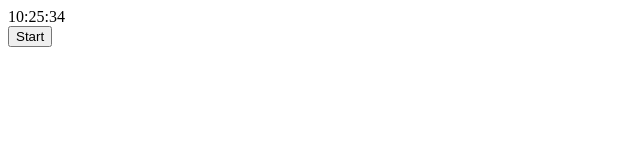
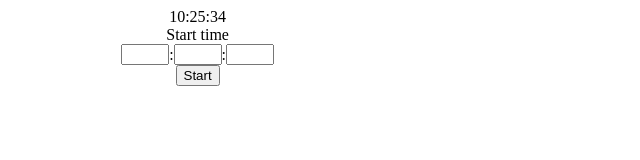
Before and after one commit to davitSahakyan/alarm-clock, a plain HTML site: page index.html in a window 1280 px wide. Shown: the whole page, without its empty margins (0-640 px from the left). Drawn offline with Linux system fonts and the light colour scheme.

Commit message:
Add validation for time input part

```diff
--- a/index.html
+++ b/index.html
@@ -10,7 +10,35 @@
         <div id="container">
             <div id="clockContainer">
                 <div id="time"></div>
-                <div id="timeInputPart"></div>
+                <div>Start time</div>
+                <div id="timeInputPart">
+                    <input
+                        type="number"
+                        id="hours"
+                        class="timeInput"
+                        min="0"
+                        max="24"
+                        step="1"
+                    />
+                    <span>:</span>
+                    <input
+                        type="number"
+                        id="minutes"
+                        class="timeInput"
+                        min="0"
+                        max="60"
+                        step="1"
+                    />
+                    <span>:</span>
+                    <input
+                        type="number"
+                        id="seconds"
+                        class="timeInput"
+                        min="0"
+                        max="60"
+                        step="1"
+                    />
+                </div>
                 <div id="setTimeButtonContainer">
                     <button id="setTimeButton">Start</button>
                 </div>
--- a/script.js
+++ b/script.js
@@ -1,13 +1,17 @@
 const timeDiv = document.getElementById("time");
 
+let inputedHours = document.getElementById("hours");
+let inputedMinutes = document.getElementById("minutes");
+let inputedSeconds = document.getElementById("seconds");
+
 let currentTime = setInterval(() => {
-    var date = new Date();
+    let date = new Date();
 
-    var hours = date.getHours();
+    let hours = date.getHours();
 
-    var minutes = date.getMinutes();
+    let minutes = date.getMinutes();
 
-    var seconds = date.getSeconds();
+    let seconds = date.getSeconds();
 
     timeDiv.textContent =
         addZero(hours) + ":" + addZero(minutes) + ":" + addZero(seconds);
@@ -16,3 +20,45 @@ let currentTime = setInterval(() => {
 function addZero(time) {
     return time < 10 ? "0" + time : time;
 }
+
+// Validation part
+
+validateHours = () => {
+    const hours = inputedHours.value;
+    inputedHours.value = Math.round(hours);
+    if (hours > 24) {
+        inputedHours.value = 24;
+    } else if (hours < 0) {
+        inputedHours.value = 0;
+    }
+};
+validateMinutesAndSeconds = (input) => {
+    let value = input.value;
+    input.value = Math.round(value);
+    if (value > 60) {
+        input.value = 60;
+    } else if (value < 0) {
+        input.value = 0;
+    }
+};
+
+inputedHours.addEventListener("input", validateHours);
+inputedMinutes.addEventListener("input", () =>
+    validateMinutesAndSeconds(inputedMinutes)
+);
+inputedSeconds.addEventListener("input", () =>
+    validateMinutesAndSeconds(inputedSeconds)
+);
+
+// Validation part end
+
+handleStartClick = () => {
+    let inputedHours = document.getElementById("hours").value;
+    let inputedMinutes = document.getElementById("minutes").value;
+    let inputedSeconds = document.getElementById("seconds").value;
+
+    console.log(inputedHours, inputedMinutes, inputedSeconds);
+};
+
+const setTimeButton = document.getElementById("setTimeButton");
+setTimeButton.addEventListener("click", handleStartClick);
--- a/style.css
+++ b/style.css
@@ -0,0 +1,15 @@
+#clockContainer {
+    width: 30%;
+    display: flex;
+    flex-direction: column;
+    justify-content: center;
+    align-items: center;
+}
+#timeInputPart {
+    display: flex;
+    justify-content: center;
+    align-items: center;
+}
+.timeInput {
+    width: 2.5rem;
+}
```
